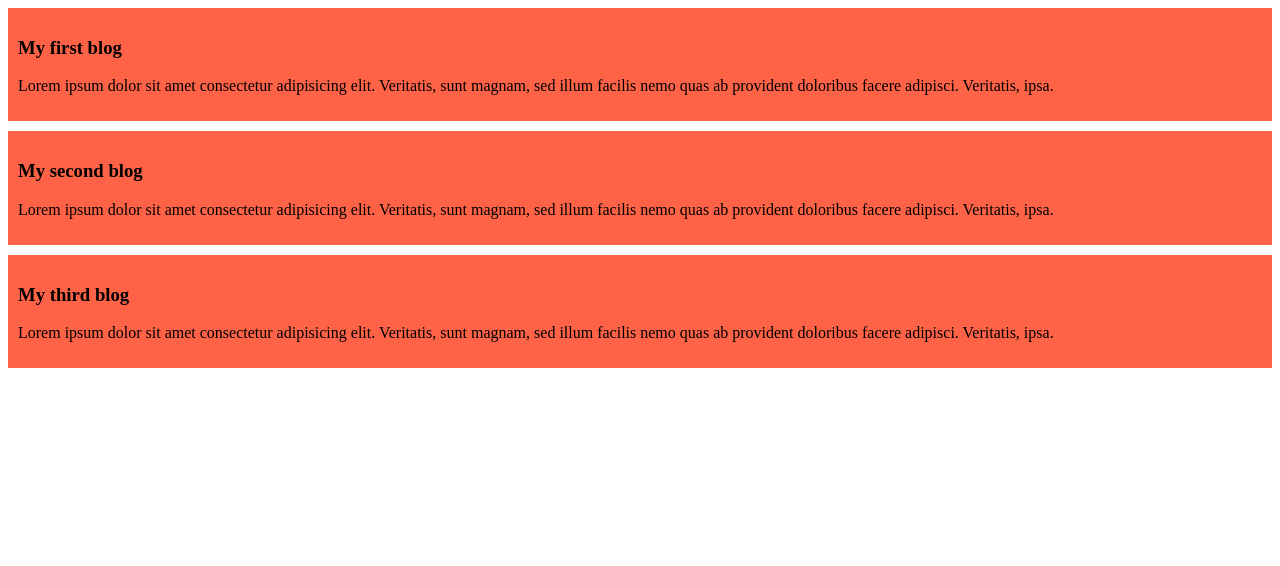
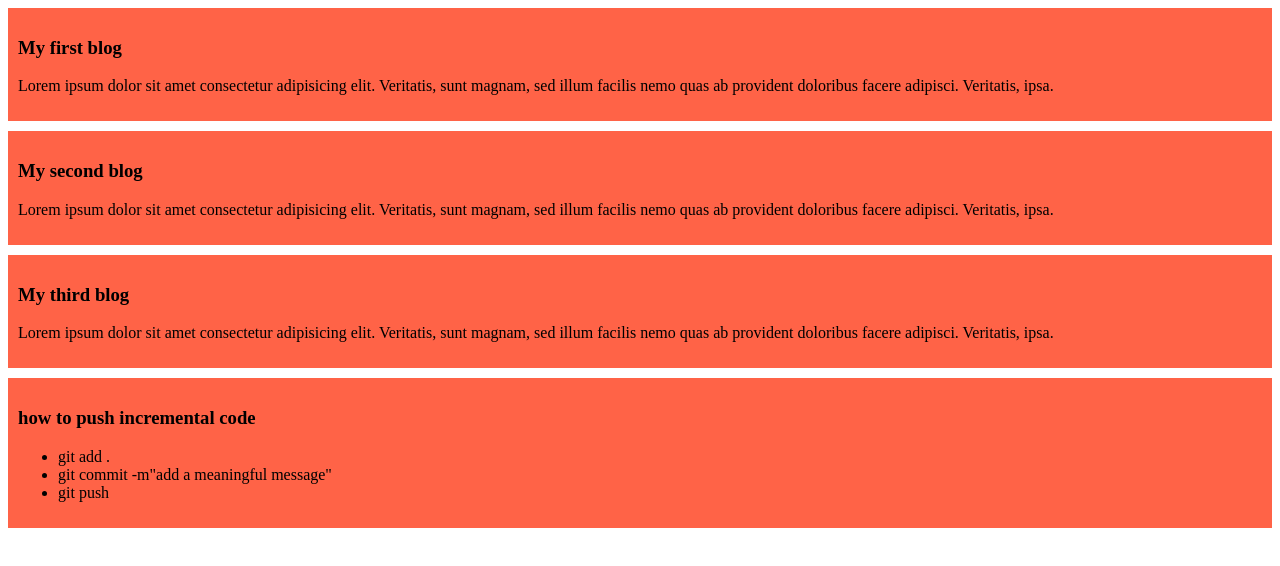
Before and after one commit to shantunu007/my-simple-website, a plain HTML site: page index.html in a window 1280 px wide. Drawn offline with Linux system fonts and the light colour scheme.

Commit message:
adde a list to push code

```diff
--- a/index.html
+++ b/index.html
@@ -21,5 +21,14 @@
         <h3>My third blog</h3>
         <p>Lorem ipsum dolor sit amet consectetur adipisicing elit. Veritatis, sunt magnam, sed illum facilis nemo quas ab provident doloribus facere adipisci. Veritatis, ipsa.</p>
     </div>
+
+    <div>
+        <h3>how to push incremental code</h3>
+        <ul>
+            <li>git add .</li>
+            <li>git commit -m"add a meaningful message"</li>
+            <li>git push</li>
+        </ul>
+    </div>
 </body>
 </html>
```
